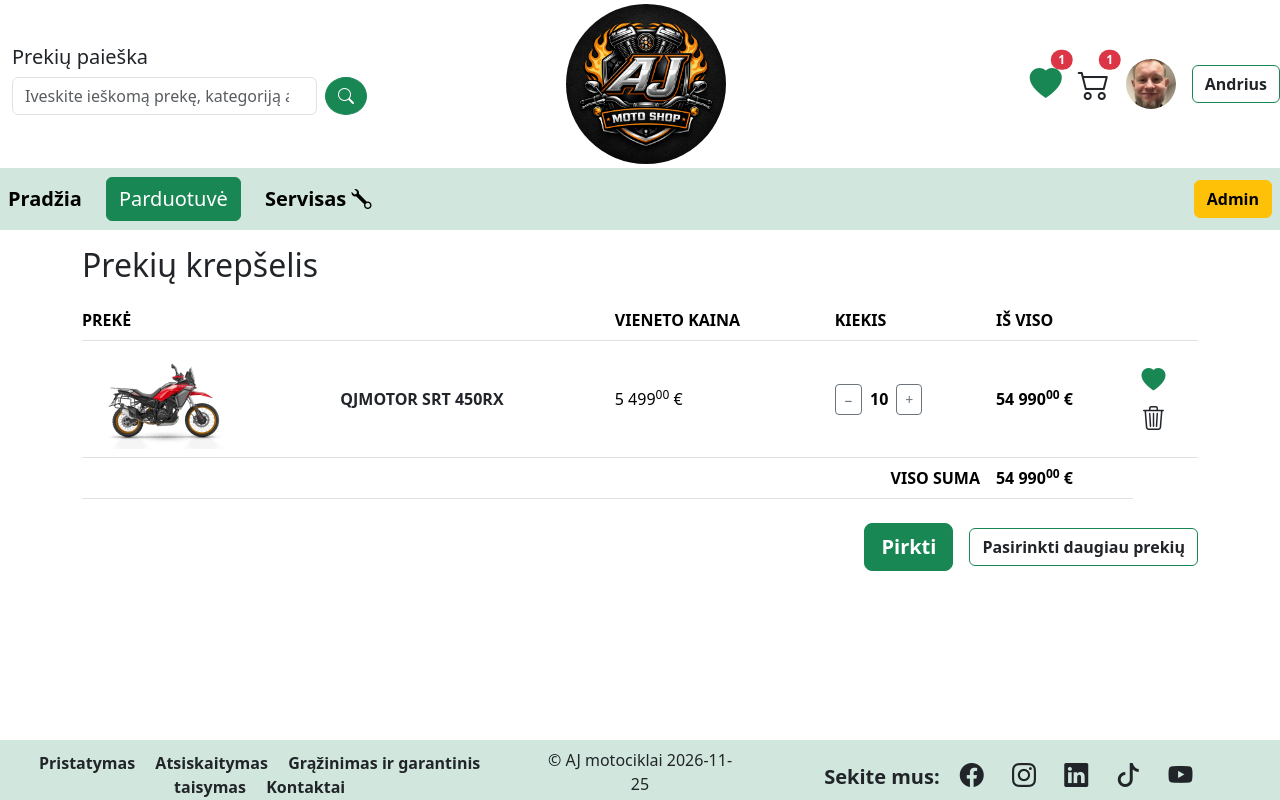
After one commit to andriusjonusas84-ai/motoshopAJ, a Django app: page /cart in a window 1280 px wide. The commit adds this page. Run offline with Django 5.2, Linux system fonts and the light colour scheme; a user stored in the database is signed in; data comes from the database, SQL or seed files in the repository; tables that the repository leaves empty hold one stand-in row (values such as "Sample post"); some libraries are stand-ins or nearby versions.

Commit message:
Panaikinti Post ir Comment modeliai (nereikalingi), Sukurta add_to_cart logika (add_to_cart, remove_to_cart funkcijos, cart.html, mini_cart.html su AJAX), pridėtas price_filters.py (visur kainos rodomos vienodai). Pakoreguoti minimaliai myorders.html formatas.

```diff
--- a/mysite/motoshop/admin.py
+++ b/mysite/motoshop/admin.py
@@ -1,6 +1,6 @@
 from django.contrib import admin
 from django.contrib.auth.admin import UserAdmin
-from .models import CustomUser, Product, Order, OrderLine, Post, Comment, ProductCategory, CartLine
+from .models import CustomUser, Product, Order, OrderLine, ProductCategory, CartLine
 
 
 
@@ -44,6 +44,4 @@ admin.site.register(OrderLine, OrderLineAdmin)
 admin.site.register(CustomUser, CustomUserAdmin)
 admin.site.register(Product,ProductAdmin)
 admin.site.register(Order,OrderAdmin)
-admin.site.register(Post)
-admin.site.register(Comment)
 admin.site.register(ProductCategory,ProductCategoryAdmin)
--- a/mysite/motoshop/context_processors.py
+++ b/mysite/motoshop/context_processors.py
@@ -1,10 +1,21 @@
 from .models import ProductCategory
+
 
 def category_context(request):
     favorite_ids = []
+    cart_product_count = 0
+    cart_preview = []
+    cart_sum = 0
     if request.user.is_authenticated:
         favorite_ids = list(request.user.favorites.values_list('pk', flat=True))
+        lines = list(request.user.cart_lines.select_related('product').order_by('-pk'))
+        cart_product_count = len(lines)
+        cart_preview = lines[:3]
+        cart_sum = sum(line.cart_line_sum() for line in lines)
     return {
         'categories': ProductCategory.objects.all().order_by('title'),
         'favorite_ids': favorite_ids,
+        'cart_product_count': cart_product_count,
+        'cart_preview': cart_preview,
+        'cart_sum': cart_sum,
     }
--- a/mysite/motoshop/templates/base.html
+++ b/mysite/motoshop/templates/base.html
@@ -9,8 +9,8 @@
     <script src="https://code.jquery.com/jquery-4.0.0.min.js" integrity="sha256-OaVG6prZf4v69dPg6PhVattBXkcOWQB62pdZ3ORyrao=" crossorigin="anonymous"></script>
     <link rel="stylesheet" href="https://cdnjs.cloudflare.com/ajax/libs/noUiSlider/15.7.0/nouislider.min.css"/>
     <script src="https://cdnjs.cloudflare.com/ajax/libs/noUiSlider/15.7.0/nouislider.min.js"></script>
-    <script src="https://cdn.jsdelivr.net/npm/nouislider@15.7.0/dist/nouislider.min.js"></script>
     {% load static %}
+    {% load price_filters %}
     <link rel="stylesheet" href="{% static 'css/styles.css' %}?v={% now 'U' %}">
     <link class="rounded" rel="icon" type="image/svg+xml" href="{% static '/images/adv-logo-nobg.png' %}">
     {{ filter.form.media }}
@@ -28,39 +28,55 @@
                     <button class="btn btn-success rounded-circle" type="submit"><i class="bi bi-search"></i></button>
                 </form>
             </div>
-            <div class="col align-self-center text-center">
-              <a href="{% url 'index' %}"><img class="rounded-circle" src="{% static 'images/ajmotoshop.png' %}" alt="..." style="height:160px" ></a>
+            <div class="col align-self-center text-center ">
+                <a href="{% url 'index' %}"><img class="rounded-circle" src="{% static 'images/ajmotoshop.png' %}" alt="..." style="height:160px"></a>
             </div>
-            <div class="col text-end align-self-center">
+            <div class="col d-flex justify-content-end align-self-center gap-3">
                 {% if not user.is_authenticated %}
-                <img class="mb-2" src="{% static '/images/helmet2nobg.png' %}" alt="..." style="height:50px" >
-                <a href="{% url 'login' %}" class="btn btn-outline-success text-dark fw-bold me-1 no-underline">Prisijungti</a>
-                <a href="{% url 'signup' %}" class="btn btn-outline-warning border-success text-dark fw-bold no-underline" >Registruotis</a>
+                    <img src="{% static '/images/helmet2nobg.png' %}" alt="..." style="height:50px;margin-bottom: 12px;margin-right: -4px;">
+                    <a href="{% url 'login' %}" class="btn btn-outline-success align-self-center text-dark fw-bold no-underline">Prisijungti</a>
+                    <a href="{% url 'signup' %}" class="btn btn-outline-warning align-self-center border-success text-dark fw-bold no-underline">Registruotis</a>
                 {% else %}
-                    <div class="">
+                    <a href="{% url 'favorites' %}" class="align-self-center position-relative" data-bs-toggle="tooltip" data-bs-placement="bottom"
+                       data-bs-title="Patinkančios prekės">
+                        {% if favorite_ids|length > 0 %}
+                            <i class="bi bi-heart-fill fs-2 text-success"></i>
+                        {% else %}
+                            <i class="bi bi-heart fs-2 text-dark"></i>
+                        {% endif %}
+                        <span class="position-absolute top-0 start-100 translate-middle badge rounded-pill bg-danger">{{ favorite_ids|length }}</span>
+                    </a>
+                    <div class="dropdown align-self-center">
+                        <a href="{% url 'cart' %}" class="position-relative d-inline-block">
+                            <i class="bi bi-cart2 fs-2 text-dark"></i>
+                            <span class="position-absolute top-0 start-100 translate-middle badge rounded-pill bg-danger" id="cart-count">{{ cart_product_count }}</span>
+                        </a>
+                        <div class="dropdown-content mini-cart" id="mini-cart">
+                            {% include 'mini_cart.html' %}
+                        </div>
+                    </div>
                     {% if user.photo %}
-                      <img class="rounded-circle" src="{{ user.photo.url }}" alt="..." style="height:50px" >
+                        <img class="rounded-circle" src="{{ user.photo.url }}" alt="..." style="height:50px">
                     {% else %}
-                      <img src="{% static '/images/helmet2nobg.png' %}" alt="..." style="height:50px" >
+                        <img src="{% static '/images/helmet2nobg.png' %}" alt="..." style="height:50px;margin-bottom: 8px;">
                     {% endif %}
-                      <div class ="dropdown">
+                    <div class="dropdown align-self-center">
                         <button class="text-dark btn btn-outline-success fw-bold">
                             {{ user.username }}
                         </button>
                         <div class="dropdown-content" style="width: 250px;">
-                              <a class="dropdown-item" href="{% url 'profile' %}"><i class="bi bi-person fs-5"></i>  Mano profilis</a>
-                              <a class="dropdown-item" href="{% url 'myorders' %}"><i class="bi bi-box-seam fs-5"></i>  Mano užsakymai</a>
-                              <a class="dropdown-item" href="#"><i class="bi bi-cart2 fs-5"></i>  Prekių krepšelis</a>
-                              <a class="dropdown-item" href="{% url 'favorites' %}"><i class="bi bi-heart-fill fs-5"></i>  Patinkančios prekės</a>
+                            <a class="dropdown-item" href="{% url 'profile' %}"><i class="bi bi-person fs-5"></i> Mano profilis</a>
+                            <a class="dropdown-item" href="{% url 'myorders' %}"><i class="bi bi-box-seam fs-5"></i> Mano užsakymai</a>
+                            <a class="dropdown-item" href="{% url 'cart' %}"><i class=" bi bi-cart2 fs-5"></i>  Prekių krepšelis</a>
+                            <a class="dropdown-item" href="{% url 'favorites' %}"><i class="bi bi-heart-fill fs-5 text-success"></i> Patinkančios prekės</a>
                             <form method="post" action="{% url 'logout' %}" id="my-form">
                                 {% csrf_token %}
-                              <a class="dropdown-item text-center fw-bold" href="#" onclick="document.getElementById('my-form').submit(); return false;"><i class="bi bi-box-arrow-left fs-5"></i>    Atsijungti</a>
+                                <a class="dropdown-item text-center fw-bold" href="#" onclick="document.getElementById('my-form').submit(); return false;"><i class="bi bi-box-arrow-left fs-5"></i>
+                                    Atsijungti</a>
                             </form>
                         </div>
                     </div>
-                    </div>
                 {% endif %}
-            </div>
             </div>
     </div>
     {% include 'navbar.html' %}
@@ -88,5 +104,27 @@
         </div>
     </div>
 </footer>
+    <script>
+    document.querySelectorAll('[data-bs-toggle="popover"]').forEach(el => new bootstrap.Popover(el));
+    document.querySelectorAll('[data-bs-toggle="tooltip"]').forEach(el => new bootstrap.Tooltip(el));
+    const miniCart = document.getElementById('mini-cart');
+    if (miniCart) {
+        miniCart.addEventListener('submit', async (event) => {
+            const form = event.target.closest('.remove-btn form');
+            if (!form) return;
+            event.preventDefault();
+            const response = await fetch(form.action, {
+                method: 'POST',
+                body: new FormData(form),
+                headers: {'X-Requested-With': 'XMLHttpRequest'},
+            });
+            if (!response.ok) return;
+            const data = await response.json();
+            miniCart.innerHTML = data.html;
+            document.getElementById('cart-count').textContent = data.count;
+    });
+}
+
+    </script>
 </body>
 </html>
--- /dev/null
+++ b/mysite/motoshop/templates/cart.html
@@ -0,0 +1,61 @@
+{% extends 'base.html' %}
+{% load price_filters %}
+
+{% block title %}Krepšelis{% endblock %}
+
+{% block content %}
+<div class="container mt-3">
+    {% if cart %}
+        <h2> Prekių krepšelis </h2>
+        <table class="table mt-3 align-middle">
+            <thead>
+                <tr>
+                    <th colspan="2" class="text-start text-uppercase ps-0">Prekė</th>
+                    <th class="text-start text-uppercase">Vieneto kaina</th>
+                    <th class="text-start text-uppercase">Kiekis</th>
+                    <th class="text-start text-uppercase"> Iš viso</th>
+                    <th></th>
+                </tr>
+            </thead>
+            <tbody>
+                {% for line in cart %}
+                <tr>
+                    <td><a href="{% url 'product' line.product.pk %}"><img class="" src="{{ line.product.cover.url  }}" alt="..." style="height:100px" ></a></td>
+                    <td class="ps-0"><a href="{% url 'product' line.product.pk %}" class="text-dark fw-bold">{{ line.product.title }}</a></td>
+                    <td class=""> {{ line.product.final_price|price }} &#8364; </td>
+                    <td>
+                        <div class="hstack gap-2">
+                            <form method="post" action="{% url 'decrease_cart' line.product.pk %}">
+                                {% csrf_token %}
+                                <button type="submit" class="btn btn-outline-secondary btn-sm">−</button>
+                            </form>
+                            <span class="fw-bold">{{ line.quantity }}</span>
+                            <form method="post" action="{% url 'add_to_cart' line.product.pk %}">
+                                {% csrf_token %}
+                                <button type="submit" class="btn btn-outline-secondary btn-sm">+</button>
+                            </form>
+                        </div>
+                    </td>
+                    <td class="fw-bold"> {{ line.cart_line_sum|price }} &#8364;</td>
+                    <td>
+                        {% include 'favorite_heart.html' with product=line.product %}
+                        {% include 'remove_from_cart.html' with product=line.product %}
+                    </td>
+                </tr>
+                {% endfor %}
+                <tr>
+                    <td colspan="4" class="text-end fw-bold text-uppercase">Viso suma</td>
+                    <td class="fw-bold"> {{ cart_sum|price }} &#8364; </td>
+                </tr>
+            </tbody>
+        </table>
+        <div class="hstack justify-content-end gap-3">
+            <a class="btn btn-lg btn-success text-white mt-2 no-underline fw-bold" href="">Pirkti</a>
+            <a class="btn  btn-outline-success text-dark mt-2 no-underline fw-bold" href="{% url 'products' %}">Pasirinkti daugiau prekių</a>
+        </div>
+    {% else %}
+        <h2>Jūsų prekių krepšelis tuščias.</h2>
+        <a class="btn btn-lg btn-success no-underline mt-2" href="{% url 'products' %}">Visos prekės</a>
+    {% endif %}
+</div>
+{% endblock %}
--- a/mysite/motoshop/templates/favorites.html
+++ b/mysite/motoshop/templates/favorites.html
@@ -15,8 +15,8 @@
             </div>
         {% else %}
             <h2>Patinkančių prekių dar nėra.</h2>
-            <p class="fs-4">Paspauskite <i class="bi bi-heart"></i> prekės kortelėje, kad ją išsaugotumėte.</p>
-            <a class="btn btn-lg btn-success no-underline mt-2" href="{% url 'products' %}">Parduotuvė</a>
+            <p class="fs-4">Paspauskite <i class="bi bi-heart"></i> prekės kortelėje arba prekės puslapyje, kad ją išsaugotumėte.</p>
+            <a class="btn btn-lg btn-success no-underline mt-2" href="{% url 'products' %}">Visos prekės</a>
         {% endif %}
     </div>
 </div>
--- /dev/null
+++ b/mysite/motoshop/templates/mini_cart.html
@@ -0,0 +1,28 @@
+{% load price_filters %}
+{% if cart_preview %}
+    <h5 class="mt-2 ms-2">Prekių krepšelis</h5><hr class="mb-0">
+    {% for line in cart_preview %}
+        <div class="mini-cart-line d-flex align-items-center gap-2 px-2 py-2 border-bottom">
+            <a href="{% url 'product' line.product.pk %}">
+                <img src="{{ line.product.cover.url }}" alt="" style="height:50px; width:50px; object-fit:contain;"></a>
+            <div class="small" style="min-width: 0;">
+                <div class="text-truncate"><a href="{% url 'product' line.product.pk %}">{{ line.product.title }}</a></div>
+                <div>{{ line.quantity }} × {{ line.product.final_price|price }} &#8364;</div>
+            </div>
+            <div class="ms-auto">{% include 'remove_from_cart.html' with product=line.product %}</div>
+        </div>
+    {% endfor %}
+    {% if cart_product_count > 3 %}
+    <a href="{% url 'cart' %}" class="text-center text-success fw-bold">Visos prekės ({{ cart_product_count }}) <i class="bi bi-arrow-right"></i></a>
+    {% endif %}
+    <div class="d-flex flex-column fw-bold px-2 py-2 fs-5 gap-2">
+        <div class="d-flex justify-content-between">
+            <h5>Viso suma:</h5>
+            <span>{{ cart_sum|price }} &#8364;</span>
+        </div>
+        <a class="btn btn-lg btn-success text-white no-underline fw-bold" href="">Pirkti</a>
+    </div>
+{% else %}
+    <h5 class="mt-2 ms-2">Prekių krepšelis</h5><hr class="mb-1">
+    <p class="ms-2">Jūsų krepšelis tuščias</p>
+{% endif %}
--- a/mysite/motoshop/templates/myorders.html
+++ b/mysite/motoshop/templates/myorders.html
@@ -1,9 +1,10 @@
 {% extends 'base.html' %}
+{% load price_filters %}
 
 {% block title %}Mano užsakymai{% endblock %}
 
 {% block content %}
-<div class="container mt-3 w-50">
+<div class="container mt-3">
     <h2 class="text-start mb-3" >Mano užsakymai</h2>
     {% for order in orders %}
     <div class ="row mb-4" style="background-color: rgb(233,240,235)">
@@ -21,7 +22,7 @@
         </div>
         <div class="col p-3">
             <p>Suma</p>
-            <p class="fw-bold">{{ order.order_sum }} &#8364; </p>
+            <p class="fw-bold">{{ order.order_sum|price }} &#8364; </p>
         </div>
         <div class="col p-3 align-self-center text-center">
             <a class="btn btn-success text-white no-underline" href="{% url 'order' order.pk %}">Peržiūrėti <i class="bi bi-arrow-right"></i></a>
--- /dev/null
+++ b/mysite/motoshop/templates/remove_from_cart.html
@@ -0,0 +1,8 @@
+<div class="remove-btn">
+    <form method="post" action="{% url 'remove_from_cart' product.pk %}">
+        {% csrf_token %}
+        <button type="submit" class="btn btn-link p-0" title="Pašalinti">
+            <i class="bi bi-trash3 fs-4 text-dark"></i>
+        </button>
+    </form>
+</div>
--- /dev/null
+++ b/mysite/motoshop/templatetags/price_filters.py
@@ -0,0 +1,17 @@
+from decimal import Decimal
+
+from django import template
+from django.utils.safestring import mark_safe
+
+register = template.Library()
+
+
+@register.filter
+def price(value):
+    try:
+        value = Decimal(value)
+    except Exception:
+        return value
+    whole, cents = f'{value:,.2f}'.split('.')
+    whole = whole.replace(',', '&nbsp;')
+    return mark_safe(f'{whole}<sup>{cents}</sup>')
--- a/mysite/motoshop/urls.py
+++ b/mysite/motoshop/urls.py
@@ -4,17 +4,20 @@ from . import views
 
 urlpatterns = [
     path('', views.index, name='index'),
-    path('signup/',views.SignUpView.as_view(), name='signup'),
-    path('profile/',views.ProfileChangeView.as_view(), name='profile'),
-    path('orders/',views.MyOrdersListView.as_view(), name='myorders'),
-    path('orders/<int:pk>',views.OrderDetailView.as_view(), name='order'),
-    path('products/<int:pk>',views.ProductDetailView.as_view(), name='product'),
-    path('products',views.ProductListView.as_view(), name='products'),
-    path('categories/<int:product_category>',views.ProductCategoryListView.as_view(), name='products_category'),
+    path('signup/', views.SignUpView.as_view(), name='signup'),
+    path('profile/', views.ProfileChangeView.as_view(), name='profile'),
+    path('orders/', views.MyOrdersListView.as_view(), name='myorders'),
+    path('orders/<int:pk>', views.OrderDetailView.as_view(), name='order'),
+    path('products/<int:pk>', views.ProductDetailView.as_view(), name='product'),
+    path('products', views.ProductListView.as_view(), name='products'),
+    path('categories/<int:product_category>', views.ProductCategoryListView.as_view(), name='products_category'),
     path('favorite/<int:pk>', views.toggle_favorite, name='toggle_favorite'),
     path('favorites', views.FavoritesListView.as_view(), name='favorites'),
-    path('repair',views.repair,name='repair'),
-    path('orderline/<int:pk>/update',views.OrderLineUpdateView.as_view(), name='orderline_update'),
-    path('orderline/<int:pk>/delete',views.OrderLineDeleteView.as_view(), name='orderline_delete'),
+    path('repair', views.repair, name='repair'),
+    path('orderline/<int:pk>/update', views.OrderLineUpdateView.as_view(), name='orderline_update'),
+    path('orderline/<int:pk>/delete', views.OrderLineDeleteView.as_view(), name='orderline_delete'),
     path('cart/add/<int:pk>', views.add_to_cart, name='add_to_cart'),
+    path('cart', views.CartListView.as_view(), name='cart'),
+    path('cart/remove/<int:pk>', views.remove_from_cart, name='remove_from_cart'),
+    path('cart/decrease/<int:pk>', views.decrease_cart, name='decrease_cart'),
 ]
--- a/mysite/motoshop/views.py
+++ b/mysite/motoshop/views.py
@@ -1,5 +1,6 @@
 import math
-
+from django.http import JsonResponse
+from django.template.loader import render_to_string
 from django.contrib.auth.mixins import LoginRequiredMixin, UserPassesTestMixin
 from django.contrib.auth.decorators import login_required
 from django.shortcuts import get_object_or_404
@@ -283,6 +284,7 @@ class FavoritesListView(LoginRequiredMixin, generic.ListView):
     def get_queryset(self):
         return self.request.user.favorites.all().order_by('title')
 
+
 @login_required
 @require_POST
 def add_to_cart(request, pk):
@@ -299,3 +301,56 @@ def add_to_cart(request, pk):
 
     request.session['skip_refresh_check'] = True
     return redirect(request.META.get('HTTP_REFERER', 'products'))
+
+class CartListView(LoginRequiredMixin, generic.ListView):
+    template_name = 'cart.html'
+    context_object_name = 'cart'
+
+    def get_queryset(self):
+        return self.request.user.cart_lines.select_related('product').order_by('-pk')
+
+    def get_context_data(self, **kwargs):
+        context = super().get_context_data(**kwargs)
+        context['cart_sum'] = sum(line.cart_line_sum() for line in context['cart'])
+        return context
+
+
+@login_required
+@require_POST
+def remove_from_cart(request, pk):
+    client = request.user
+    product = get_object_or_404(Product, pk=pk)
+    cart = client.cart_lines
+    line = cart.filter(product=product).first()
+
+    line.delete()
+
+    request.session['skip_refresh_check'] = True
+    return redirect(request.META.get('HTTP_REFERER', 'cart'))
+
+@login_required
+@require_POST
+def remove_from_cart(request, pk):
+    cart = request.user.cart_lines
+    cart.filter(product_id=pk).delete()
+
+    if request.headers.get('x-requested-with') == 'XMLHttpRequest':
+        html = render_to_string('mini_cart.html', request=request)
+        return JsonResponse({'html': html, 'count': cart.count()})
+
+    request.session['skip_refresh_check'] = True
+    return redirect(request.META.get('HTTP_REFERER', 'cart'))
+
+
+
+@login_required
+@require_POST
+def decrease_cart(request, pk):
+    line = request.user.cart_lines.filter(product_id=pk).first()
+    if line:
+        if line.quantity > 1:
+            line.quantity -= 1
+            line.save()
+        else:
+            line.delete()
+    return redirect('cart')
```
Also changed, not shown: mysite/motoshop/models.py (+0 -66 lines), mysite/motoshop/static/css/styles.css (+46 -3 lines), mysite/motoshop/templates/order.html (+7 -13 lines), mysite/motoshop/templates/product.html (+5 -3 lines), mysite/motoshop/templates/product_card.html (+4 -3 lines), mysite/motoshop/migrations/0004_remove_post_author_delete_comment_delete_post.py (added), mysite/motoshop/templatetags/__init__.py (added). Lines whose indentation alone changed are shown as unchanged.
